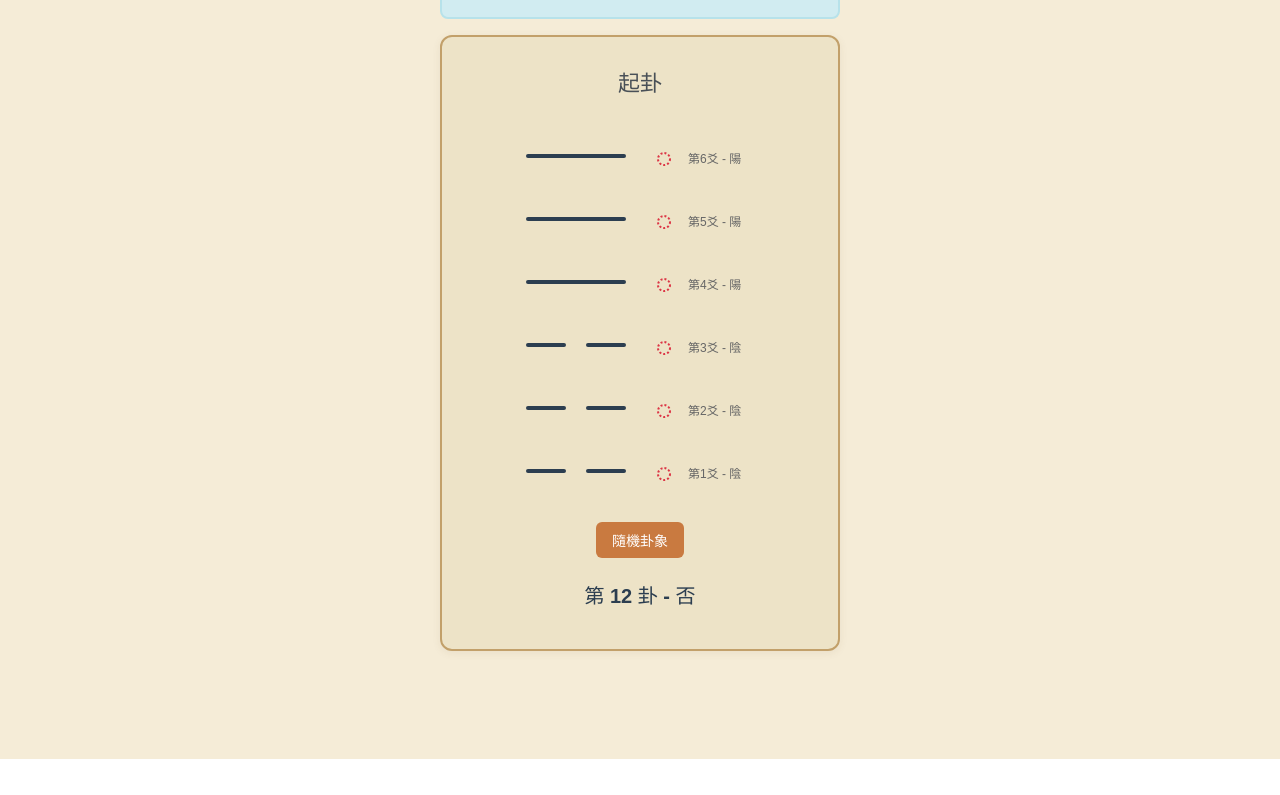
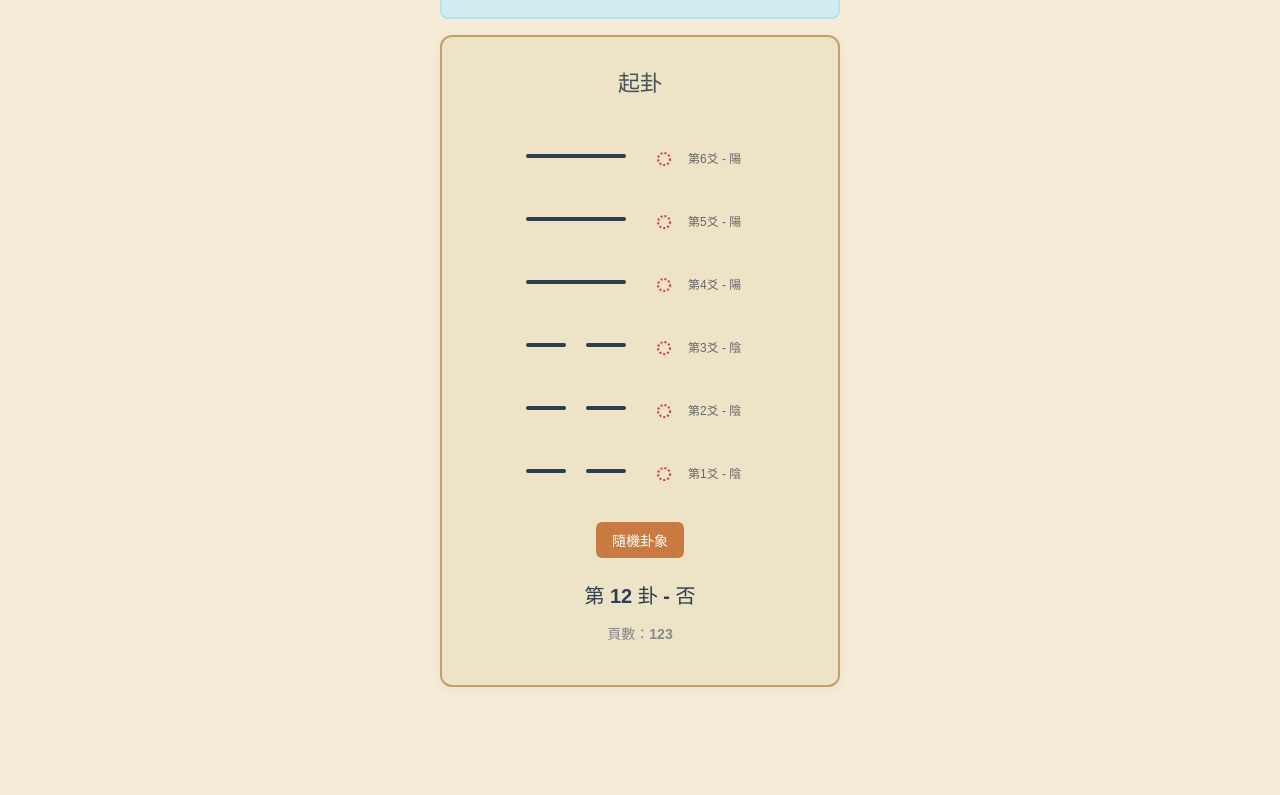
Before and after one commit to tony24681379/iching, a React (Vite) app: page / in a window 1280 px wide. Shown: the part 381-1176 px from the top of the page. Before the commit the page ends 1140 px from the top, so only its background shows below. Built offline with nearby package versions, Linux system fonts and the light colour scheme.

Commit message:
feat: add pages

```diff
--- a/src/components/IChing.css
+++ b/src/components/IChing.css
@@ -1,3 +1,9 @@
+.iching-info-page {
+  font-size: 14px;
+  color: #888;
+  margin-top: 2px;
+  display: inline-block;
+}
 /* 隨機卦象按鈕置中並增加間距 */
 .iching-random-btn-row {
   display: flex;
--- a/src/components/IChing.tsx
+++ b/src/components/IChing.tsx
@@ -69,6 +69,14 @@ const IChing: React.FC = () => {
     "小過",
     "既濟",
     "未濟",
+  ];
+
+  const pages = [
+    25, 47, 59, 67, 75, 81, 89, 97, 103, 109, 115, 123, 129, 137, 143, 149, 155,
+    163, 171, 177, 183, 191, 197, 203, 211, 217, 223, 229, 235, 241, 249, 257,
+    263, 279, 275, 281, 289, 295, 303, 309, 317, 325, 333, 339, 347, 355, 361,
+    369, 375, 383, 389, 395, 401, 407, 413, 419, 425, 431, 437, 443, 449, 457,
+    465, 473,
   ];
 
   // 建立六爻組合到卦象編號的映射表
@@ -238,6 +246,7 @@ const IChing: React.FC = () => {
         decimal: hexagramNumber,
         index: hexagramIndex,
         name: hexagramNames[hexagramIndex],
+        page: pages[hexagramIndex],
         fullName: `第 ${hexagramNumber} 卦 - ${hexagramNames[hexagramIndex]}`,
         isValid: true,
       };
@@ -283,6 +292,7 @@ const IChing: React.FC = () => {
         decimal: hexagramNumber,
         index: hexagramIndex,
         name: hexagramNames[hexagramIndex],
+        page: pages[hexagramIndex],
         fullName: `第 ${hexagramNumber} 卦 - ${hexagramNames[hexagramIndex]}`,
         isValid: true,
         changedLines: changedSelect,
@@ -357,6 +367,8 @@ const IChing: React.FC = () => {
             }`}
           >
             {hexagramInfo.fullName}
+            <br />
+            <span className="iching-info-page">頁數：{hexagramInfo.page}</span>
           </p>
           {hexagramInfo.isValid ? null : (
             <p className="iching-info-warn">⚠️ 此組合不對應傳統易經卦象</p>
@@ -432,6 +444,10 @@ const IChing: React.FC = () => {
             <div className="iching-changed-info">
               <p className="iching-changed-name">
                 {changedHexagramInfo.fullName}
+                <br />
+                <span className="iching-info-page">
+                  頁數：{changedHexagramInfo.page}
+                </span>
               </p>
               <p className="iching-changed-pos">
                 變爻位置：
```
